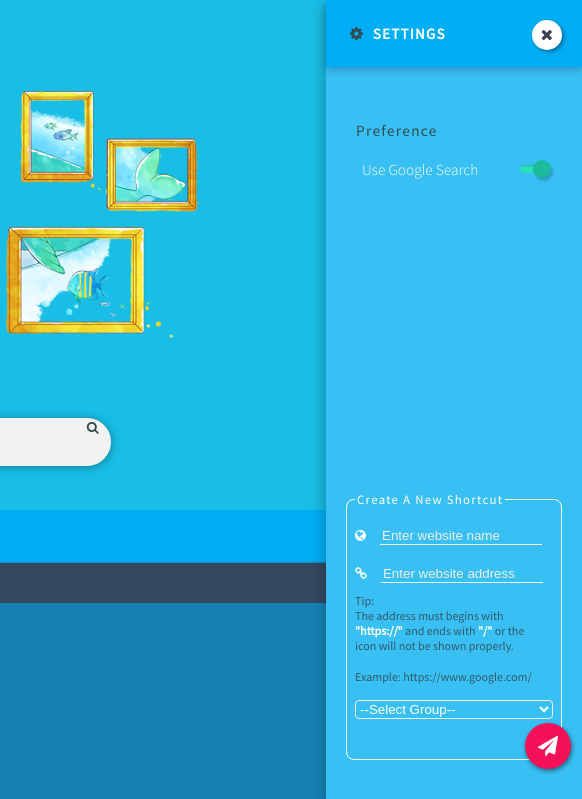
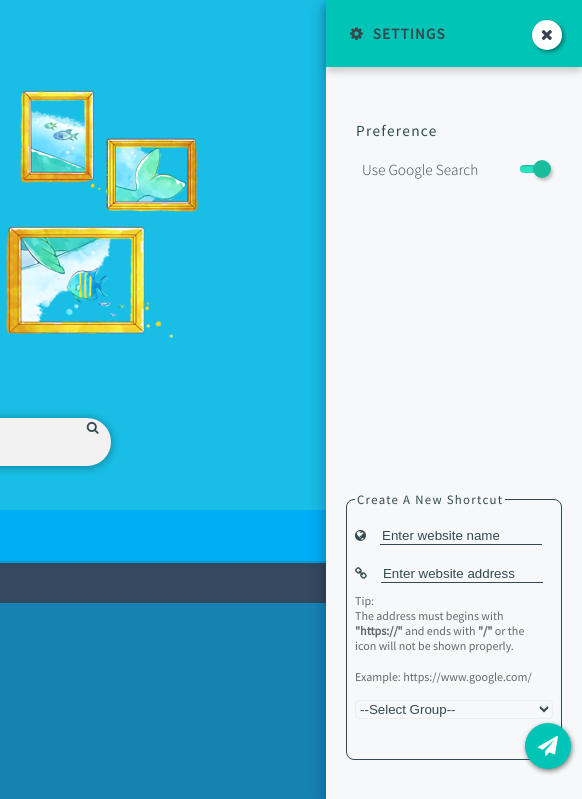
Before and after one commit to 13addata/Keey, a plain HTML site: page index.html in a window 1280 px wide. Both pictures are taken after a click on the link 1245 px from the left and 35 px from the top of the page. Shown: the top 799 px of the page, 698-1280 px from the left. Drawn offline with Linux system fonts and the light colour scheme.

Commit message:
Change sidepanel theme

```diff
--- a/css/style.css
+++ b/css/style.css
@@ -18,7 +18,7 @@ body, div, h1, h2, h3, h4, h5, h6, ul, ol, li, tr, td, a, p {
 	font-family: 'SourceSansPro', sans-serif;
 }
 
-/*===============#00aef6;#18bee5 #0099ff；#ff0033；#a5ed53；#ffd353*/
+/*===============#00aef6;#18bee5 #0099ff；#ff0033；#a5ed53；#ffd353;#f6f8fa;#00c4b6;#99a9bf*/
 
 
 ul, ol, li {
@@ -43,7 +43,7 @@ select {
 	border-radius: 4px;
 	outline: none;
 	background: inherit;
-	color: #fff;
+	color: #324b4e;
 }
 
 option {
@@ -350,7 +350,7 @@ table {
 	height: 46px;
 	border: 0px solid transparent;
 	border-radius: 50%;
-	background: #f51157;
+	background: #00c4b6;
 	color: #fff;
 	font-size: 20px;
 	line-height: 20px;
@@ -443,14 +443,14 @@ table {
 	right: 0;
 	width: 20%;
 	height: 100%;
-	color: #fff;
-	background:#38c0f5;
+	color: #324b4e;
+	background:#f6f8fa;
 	box-shadow: -4px 4px 12px 0 rgba(0, 0, 0, 0.2);
 }
 
 .panel .side-header {
 	padding: 24px;
-	background: #00aef6;
+	background: #00c4b6;
 	box-shadow: 0 4px 8px 0 rgba(0, 0, 0, 0.2);
 }
 
@@ -470,7 +470,7 @@ table {
 	bottom: 0;
 	margin: 20px 20px 40px 10px;
 	border-radius: 8px;
-	border:1px solid #fff;
+	border:1px solid #324b4e;
 	padding: 10px 8px 40px 8px;
 }
 
@@ -479,16 +479,16 @@ table {
 	width: 80%;
 	margin: 10px 0;
 	border: none;
-	border-bottom: 1px solid #fff;
-	color: #eee;
+	border-bottom: 1px solid #324b4e;
+	color: #324b4e;
 }
 .panel .side-menu input::-webkit-input-placeholder { /* WebKit browsers */
-    color:#eee;
+    color:#324b4e;
     border: none;
 }
 
 .panel .side-menu input:focus{
-	color: #fff;
+	color: #292929;
 }
 
 .panel .side-menu .tips {
--- a/index.html
+++ b/index.html
@@ -173,7 +173,7 @@
 						<input type="text" placeholder="Enter website address" v-model="link" @focus="linkfill">
 
 						<p class="tips">Tip: <br>The address must begins with
-							<span style="color: #fff"><b>"https://"</b></span> and ends with <span style="color: #fff"><b>"/"</b></span> or the icon will not be shown properly.</p><br>
+							<b>"https://"</b> and ends with <b>"/"</b> or the icon will not be shown properly.</p><br>
 						<p class="tips">Example: https://www.google.com/</p>
 						<br>
 
```
